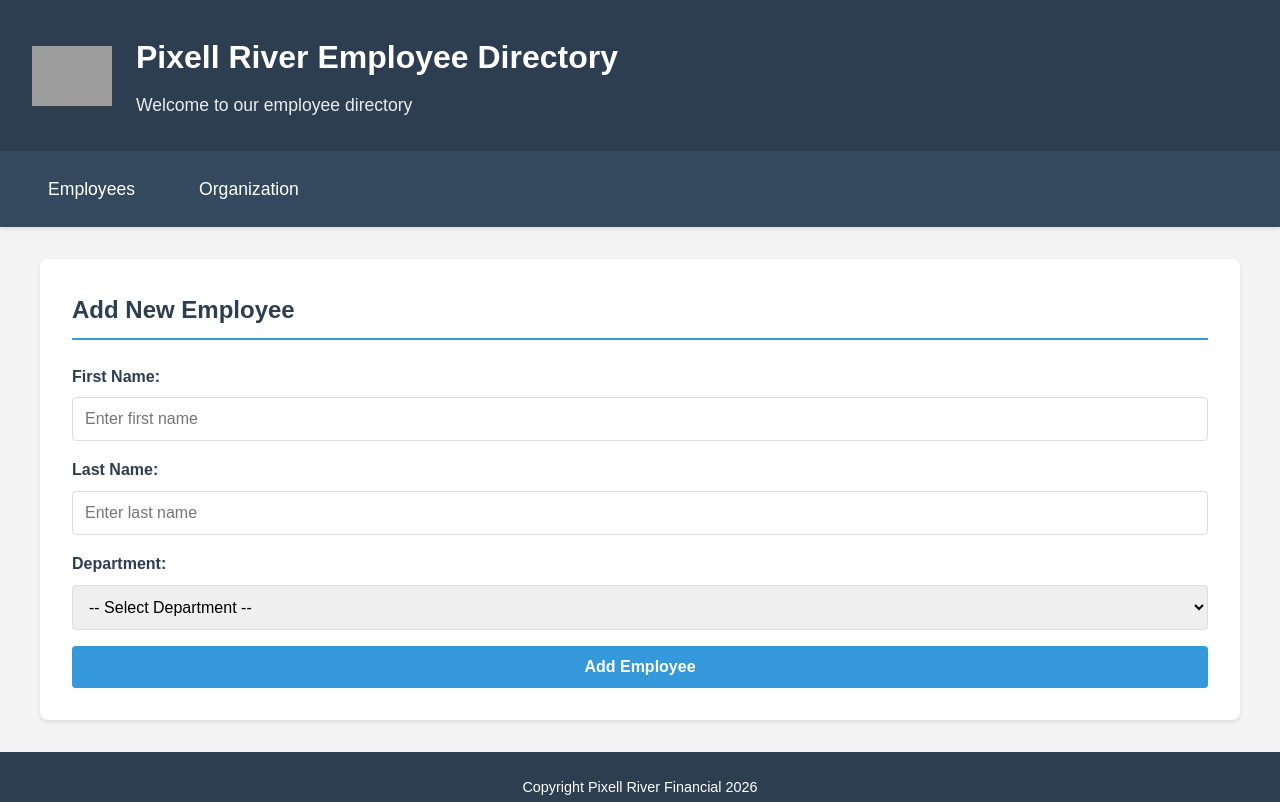
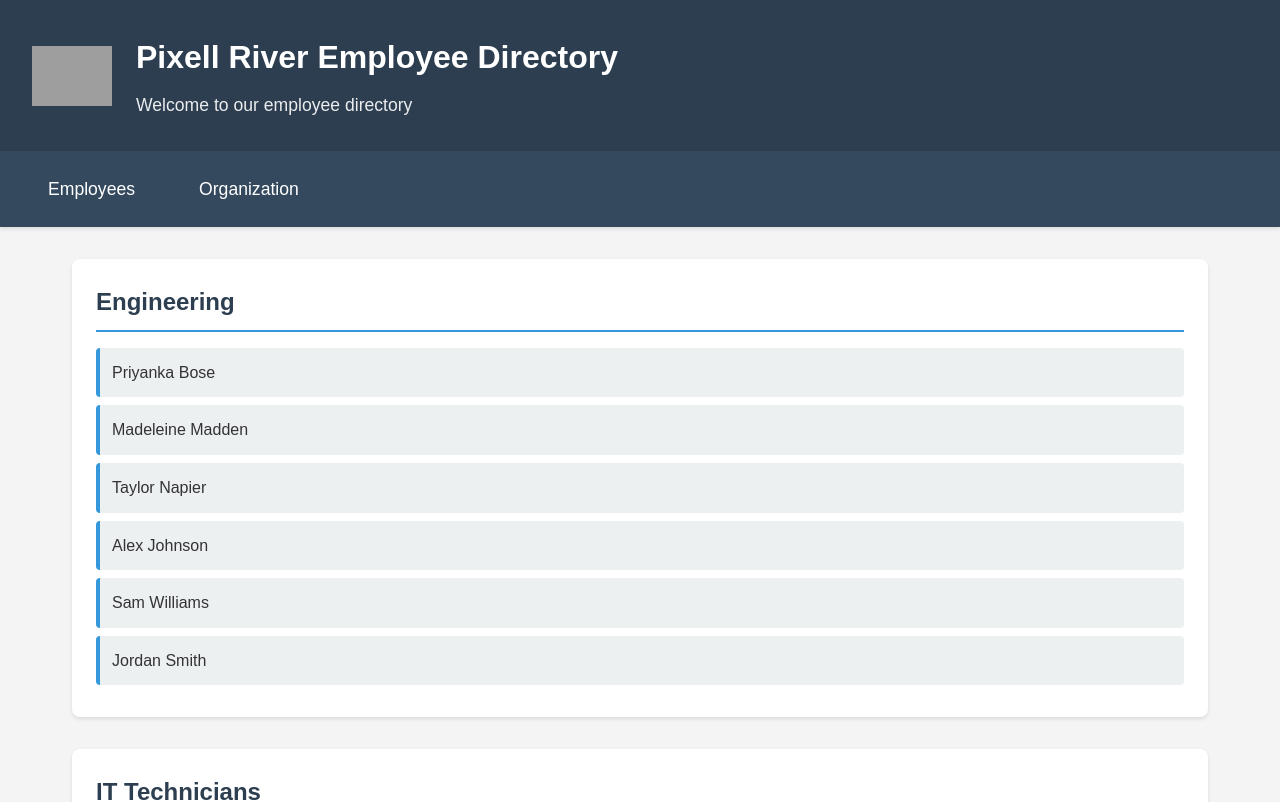
Before and after one commit to madam31-rrc/pixell-river-labs, a React (Vite) app in the folder react-employee-directory/: page /employees in a window 1280 px wide. Shown: the top 802 px of the page. Built offline with nearby package versions, Linux system fonts and the light colour scheme; grey boxes are pictures that could not be loaded.

Commit message:
feat: Initialize organization repository and handle role additions

```diff
--- a/react-employee-directory/src/App.tsx
+++ b/react-employee-directory/src/App.tsx
@@ -5,20 +5,37 @@ import EmployeeList from './components/EmployeeList';
 import AddEmployeeForm from './components/AddEmployeeForm';
 import Organization from './components/Organization';
 import { employeeRepo } from './repositories/employeeRepo';
+import { organizationRepo } from './repositories/organizationRepo';
 import { departments as initialDepartments } from './data/employees';
+import { organizationData as initialOrganizationData } from './data/organization';
 import './App.css';
 
 function App() {
-  const [refreshKey, setRefreshKey] = useState(0);
+  const [employeeRefreshKey, setEmployeeRefreshKey] = useState(0);
+  const [organizationRefreshKey, setOrganizationRefreshKey] = useState(0);
 
+  // Initialize repositories with data on first load
   useEffect(() => {
-    employeeRepo.setDepartments(initialDepartments);
+    const departmentsCopy = JSON.parse(JSON.stringify(initialDepartments));
+    employeeRepo.setDepartments(departmentsCopy);
+
+    const organizationCopy = JSON.parse(JSON.stringify(initialOrganizationData));
+    organizationRepo.setRoles(organizationCopy);
+
+    setEmployeeRefreshKey(prev => prev + 1);
+    setOrganizationRefreshKey(prev => prev + 1);
   }, []);
 
+  // Get data from repositories
   const departments = employeeRepo.getDepartments();
 
+  // Callbacks to refresh views
   const handleEmployeeAdded = () => {
-    setRefreshKey(prev => prev + 1);
+    setEmployeeRefreshKey(prev => prev + 1);
+  };
+
+  const handleRoleAdded = () => {
+    setOrganizationRefreshKey(prev => prev + 1);
   };
 
   return (
@@ -29,7 +46,7 @@ function App() {
           <Route
             path="employees"
             element={
-              <div key={refreshKey}>
+              <div key={employeeRefreshKey}>
                 <EmployeeList departments={departments} />
                 <AddEmployeeForm
                   departments={departments}
@@ -38,7 +55,15 @@ function App() {
               </div>
             }
           />
-          <Route path="organization" element={<Organization />} />
+          <Route
+            path="organization"
+            element={
+              <Organization
+                refreshKey={organizationRefreshKey}
+                onRoleAdded={handleRoleAdded}
+              />
+            }
+          />
         </Route>
       </Routes>
     </BrowserRouter>
```
